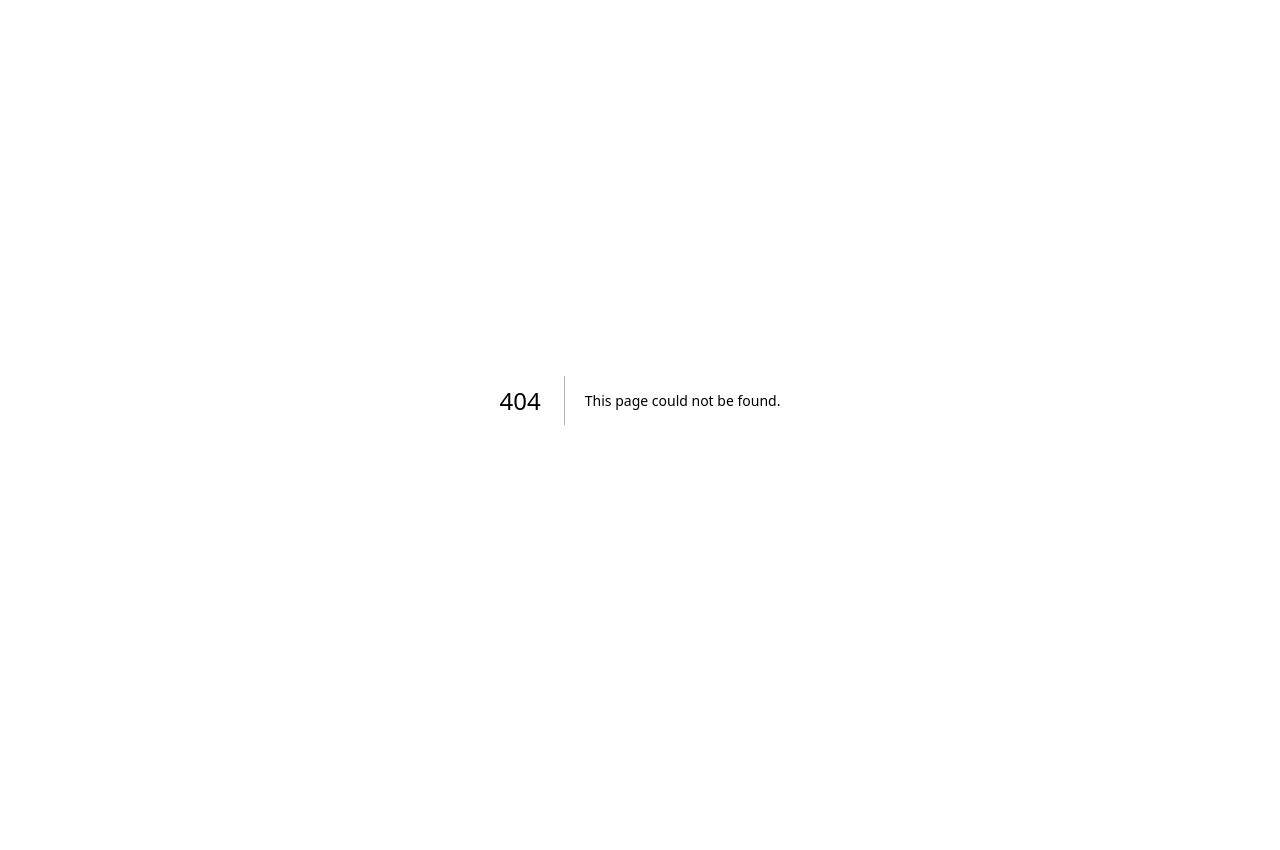
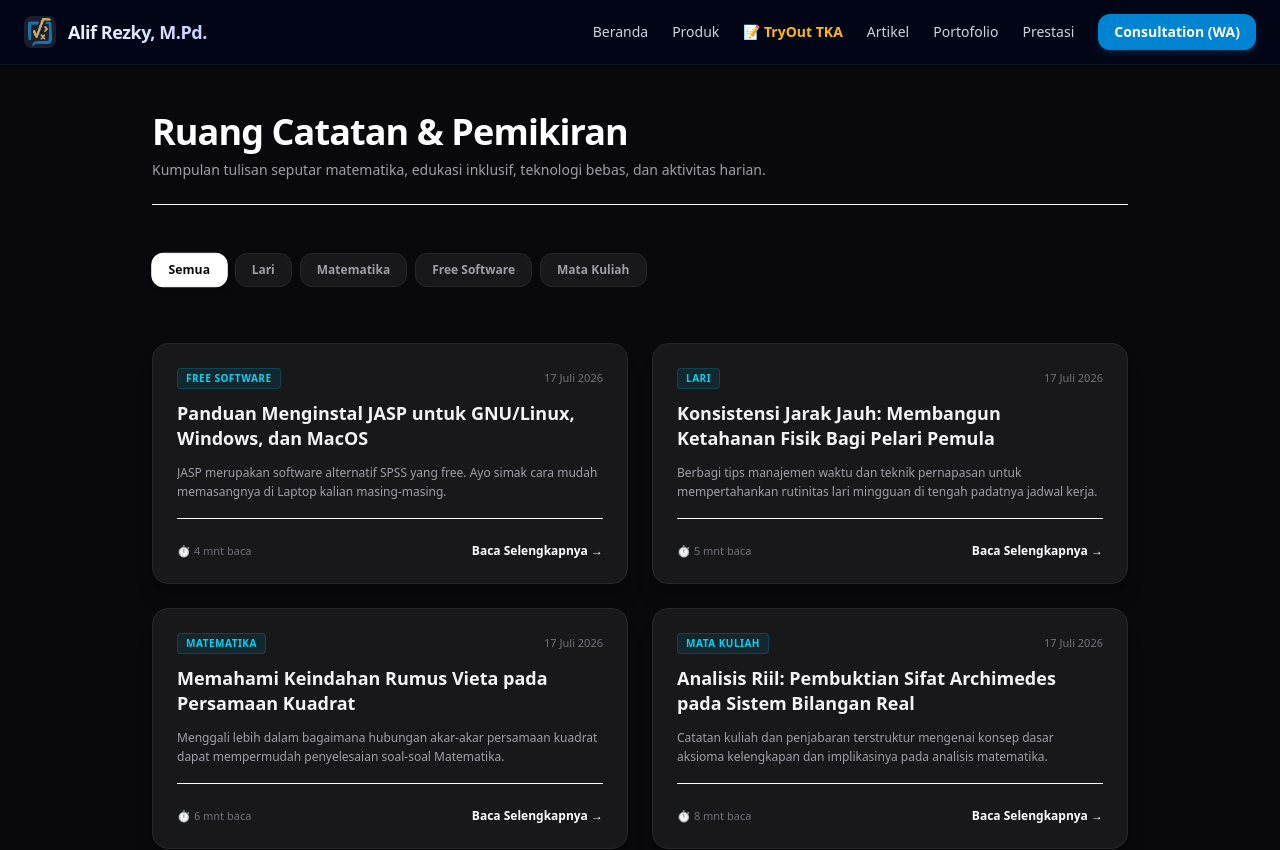
Before and after one commit to teknoalif/kakalif, a Next.js app: page /artikel in a window 1280 px wide. Before the commit this address had no page. Shown: the top 850 px of the page. Before the commit the page ends 800 px from the top, so only its background shows below. Built offline with nearby package versions, Linux system fonts and the light colour scheme.

Commit message:
Create page.js

```diff
--- /dev/null
+++ b/src/app/artikel/page.js
@@ -0,0 +1,132 @@
+'use client';
+import { useState } from 'react';
+import Navbar from '../../components/Navbar';
+import Footer from '../../components/Footer';
+
+export default function ArtikelPage() {
+  // 1. STATE UNTUK FILTER KATEGORI
+  const [kategoriTerpilih, setKategoriTerpilih] = useState('Semua');
+
+  const daftarKategori = ['Semua', 'Lari', 'Matematika', 'Free Software', 'Mata Kuliah'];
+
+  // 2. DATA DUMMY ARTIKEL (Bisa Anda ganti dengan tulisan asli Anda nanti)
+  const dataArtikel = [
+    {
+      id: 1,
+      judul: "Panduan Menginstal JASP untuk GNU/Linux, Windows, dan MacOS",
+      ringkasan: "JASP merupakan software alternatif SPSS yang free. Ayo simak cara mudah memasangnya di Laptop kalian masing-masing.",
+      kategori: "Free Software",
+      tanggal: "17 Juli 2026",
+      baca: "4 mnt baca",
+      slug: "install-jasp"
+    },
+    {
+      id: 2,
+      judul: "Konsistensi Jarak Jauh: Membangun Ketahanan Fisik Bagi Pelari Pemula",
+      ringkasan: "Berbagi tips manajemen waktu dan teknik pernapasan untuk mempertahankan rutinitas lari mingguan di tengah padatnya jadwal kerja.",
+      kategori: "Lari",
+      tanggal: "17 Juli 2026",
+      baca: "5 mnt baca",
+      slug: "tips-lari-konsisten-pemula"
+    },
+    {
+      id: 3,
+      judul: "Memahami Keindahan Rumus Vieta pada Persamaan Kuadrat",
+      ringkasan: "Menggali lebih dalam bagaimana hubungan akar-akar persamaan kuadrat dapat mempermudah penyelesaian soal-soal Matematika.",
+      kategori: "Matematika",
+      tanggal: "17 Juli 2026",
+      baca: "6 mnt baca",
+      slug: "rumus-vieta-matematika"
+    },
+    {
+      id: 4,
+      judul: "Analisis Riil: Pembuktian Sifat Archimedes pada Sistem Bilangan Real",
+      ringkasan: "Catatan kuliah dan penjabaran terstruktur mengenai konsep dasar aksioma kelengkapan dan implikasinya pada analisis matematika.",
+      kategori: "Mata Kuliah",
+      tanggal: "17 Juli 2026",
+      baca: "8 mnt baca",
+      slug: "analisis-riil-sifat-archimedes"
+    }
+  ];
+
+  // 3. LOGIKA PENYARINGAN (FILTER)
+  const artikelTersaring = kategoriTerpilih === 'Semua'
+    ? dataArtikel
+    : dataArtikel.filter(item => item.kategori === kategoriTerpilih);
+
+  return (
+    <div className="bg-zinc-950 text-white min-h-screen font-sans">
+      <Navbar />
+
+      <div className="container mx-auto px-6 max-w-5xl pt-28 pb-16 space-y-12">
+        {/* HEADER */}
+        <div className="border-b border-zinc-850 pb-6">
+          <h1 className="text-3xl font-black text-white sm:text-4xl tracking-tight">Ruang Catatan &amp; Pemikiran</h1>
+          <p className="text-sm text-zinc-400 mt-2">Kumpulan tulisan seputar matematika, edukasi inklusif, teknologi bebas, dan aktivitas harian.</p>
+        </div>
+
+        {/* TOMBOL FILTER KATEGORI */}
+        <div className="flex flex-wrap gap-2 pb-2">
+          {daftarKategori.map((kat) => (
+            <button
+              key={kat}
+              onClick={() => setKategoriTerpilih(kat)}
+              className={`px-4 py-2 rounded-xl text-xs font-bold border transition-all ${
+                kategoriTerpilih === kat
+                  ? 'bg-white text-zinc-950 border-white shadow-md scale-[1.02]'
+                  : 'bg-zinc-900 text-zinc-400 border-zinc-800 hover:border-zinc-700 hover:text-white'
+              }`}
+            >
+              {kat}
+            </button>
+          ))}
+        </div>
+
+        {/* DAFTAR ARTIKEL GRID */}
+        <div className="grid gap-6 md:grid-cols-2">
+          {artikelTersaring.length > 0 ? (
+            artikelTersaring.map((artikel) => (
+              <div
+                key={artikel.id}
+                className="bg-zinc-900 border border-zinc-800 rounded-2xl p-6 flex flex-col justify-between shadow-xl hover:border-zinc-700 transition-all group"
+              >
+                <div className="space-y-3">
+                  <div className="flex items-center justify-between">
+                    <span className="text-[10px] uppercase font-black px-2 py-0.5 rounded tracking-wider bg-cyan-500/10 border border-cyan-500/20 text-cyan-400">
+                      {artikel.kategori}
+                    </span>
+                    <span className="text-[11px] text-zinc-500">{artikel.tanggal}</span>
+                  </div>
+
+                  <h3 className="text-lg font-bold text-zinc-100 group-hover:text-cyan-400 transition-colors leading-snug">
+                    {artikel.judul}
+                  </h3>
+
+                  <p className="text-xs text-zinc-400 leading-relaxed line-clamp-3">
+                    {artikel.ringkasan}
+                  </p>
+                </div>
+
+                <div className="flex items-center justify-between pt-6 border-t border-zinc-850/60 mt-4">
+                  <span className="text-[11px] text-zinc-500 font-medium">⏱️ {artikel.baca}</span>
+                  <a
+                    href={`/artikel/${artikel.slug}`}
+                    className="text-xs font-bold text-white group-hover:text-cyan-400 flex items-center gap-1 transition-colors"
+                  >
+                    Baca Selengkapnya &rarr;
+                  </a>
+                </div>
+              </div>
+            ))
+          ) : (
+            <div className="col-span-2 text-center py-12 bg-zinc-900 rounded-2xl border border-zinc-800 text-zinc-500 text-sm">
+              📭 Belum ada artikel di kategori ini.
+            </div>
+          )}
+        </div>
+      </div>
+
+      <Footer />
+    </div>
+  );
+}
```
